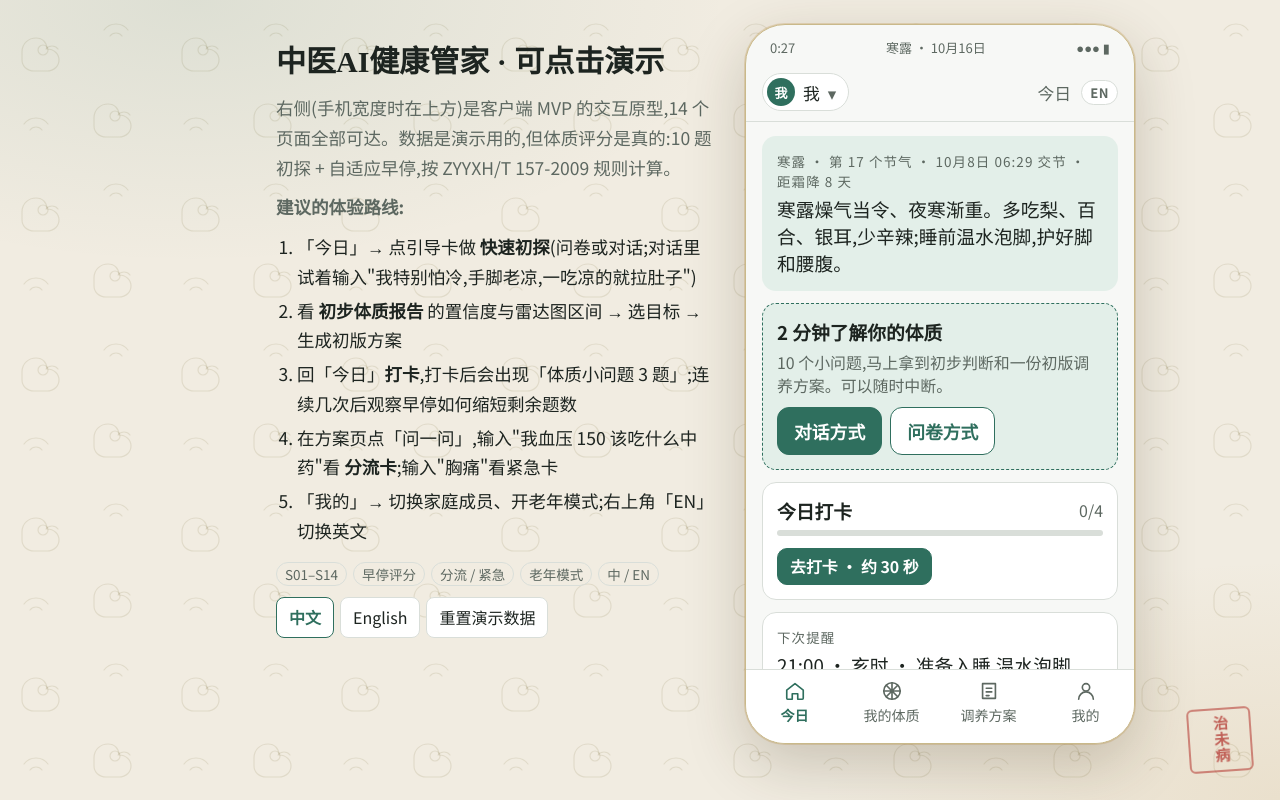
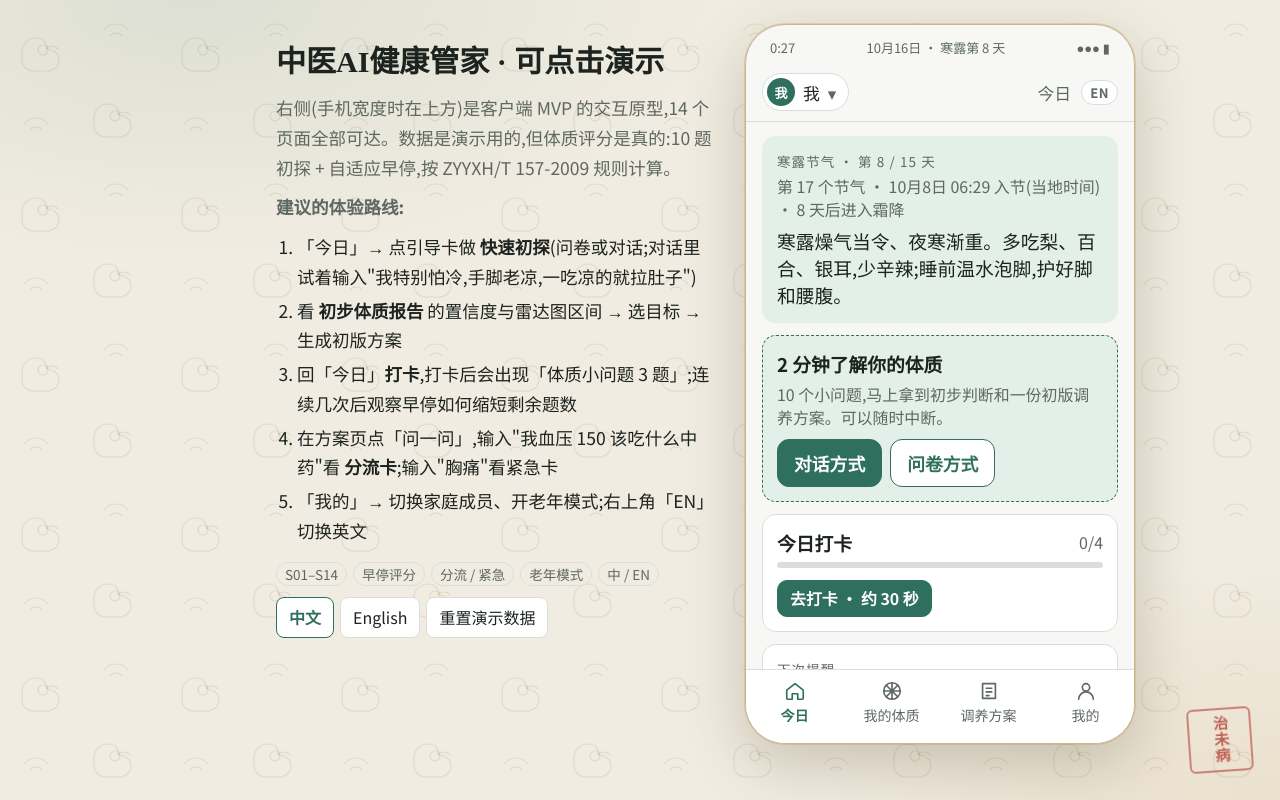
Before and after one commit to shenrao682/tcm-health-manager-demo, a website: page index.html in a window 1280 px wide. Drawn offline with Linux system fonts and the light colour scheme.

Commit message:
Show the solar term as a period: date first, then 'Cold Dew, day 8 of 15'
Status bar: '10月15日 · 寒露第 8 天'. Today card: '寒露节气 · 第 8 / 15 天' with
the onset time labelled as local time and 'N 天后进入霜降'. termAt() now
returns dayOf and length.

Co-Authored-By: Claude Fable 5.1 <noreply@anthropic.com>

```diff
--- a/index.html
+++ b/index.html
@@ -221,7 +221,8 @@ const CTT_TIPS = {"lichun":{"pinghe":{"zh":"立春阳气初生,早起拉伸几
 // current term for a local Date: last instant <= now (user's local time); also next term and days until it
 function termAt(now){ now=now||new Date(); const t=now.getTime(); let cur=null,nxt=null; for(const [code,iso] of TERM_INSTANTS){ const ms=Date.parse(iso); if(ms<=t) cur=[code,ms]; else { nxt=[code,ms]; break; } }
   if(!cur){ cur=TERM_INSTANTS[0].slice(); cur[1]=Date.parse(cur[1]); } const d=TERM_DEFS[cur[0]]; const nd=nxt?TERM_DEFS[nxt[0]]:null; const days=nxt?Math.ceil((nxt[1]-t)/86400000):null;
-  return {code:cur[0],def:d,index:d.i,name:pick(d),season:d.season,start:new Date(cur[1]),next:nd?{code:nxt[0],def:nd,name:pick(nd),days}:null}; }
+  const dayOf=Math.floor((t-cur[1])/86400000)+1; const length=nxt?Math.round((nxt[1]-cur[1])/86400000):15;
+  return {code:cur[0],def:d,index:d.i,name:pick(d),season:d.season,start:new Date(cur[1]),dayOf,length,next:nd?{code:nxt[0],def:nd,name:pick(nd),days}:null}; }
 const TERMNAME = ()=> termAt().name;
 const fmtDate = (d)=> EN()? d.toLocaleDateString('en-US',{month:'short',day:'numeric'}) : `${d.getMonth()+1}月${d.getDate()}日`;
 const fmtTime = (d)=> `${String(d.getHours()).padStart(2,'0')}:${String(d.getMinutes()).padStart(2,'0')}`;
@@ -362,7 +363,7 @@ const TABS = ()=>[["today",tt("今日","Today")],["constitution",tt("我的体
 function render(){
   const phone=document.getElementById("phone"); phone.dataset.elder=S.elder?"1":"0"; phone.dataset.lang=S.lang;
   document.documentElement.lang = EN()?"en":"zh-CN";
-  document.getElementById("sbTerm").textContent = `${TERMNAME()} · ${fmtDate(new Date())}`;
+  const _T=termAt(); document.getElementById("sbTerm").textContent = `${fmtDate(new Date())} · ${tt(`${_T.name}第 ${_T.dayOf} 天`,`${_T.name}, day ${_T.dayOf}`)}`;
   renderSide();
   const m=M(); const top=S.stack[S.stack.length-1];
   const tb=document.getElementById("topbar");
@@ -416,7 +417,7 @@ function renderTab(tab){ return {today:S01,constitution:S04,plan:S06,me:ME}[tab]
 function S01(){
   const m=M(); const a=assess(m); const todayC=m.checkins[S.day]||{};
   const doneN=["sleep","diet","move","mood"].filter(k=>todayC[k]!=null).length;
-  const T0=termAt(); let html=`<div class="card soft"><div class="k">${esc(T0.name)} · ${tt(`第 ${T0.index} 个节气`,ordinal(T0.index)+" solar term")} · ${tt(`${fmtDate(T0.start)} ${fmtTime(T0.start)} 交节`,`began ${fmtDate(T0.start)} ${fmtTime(T0.start)}`)}${T0.next?` · ${tt(`距${T0.next.name} ${T0.next.days} 天`,`${T0.next.days} d to ${T0.next.name}`)}`:""}</div><div>${m.plan?esc(seasonTip(m.plan.code)):esc(pick(T0.def.tip))}</div></div>`;
+  const T0=termAt(); let html=`<div class="card soft"><div class="k">${tt(`${esc(T0.name)}节气 · 第 ${T0.dayOf} / ${T0.length} 天`,`${esc(T0.name)} period · day ${T0.dayOf} of ${T0.length}`)}</div><div class="small muted" style="margin-bottom:6px">${tt(`第 ${T0.index} 个节气 · ${fmtDate(T0.start)} ${fmtTime(T0.start)} 入节(当地时间)`,`${ordinal(T0.index)} term · began ${fmtDate(T0.start)} ${fmtTime(T0.start)} local time`)}${T0.next?` · ${tt(`${T0.next.days} 天后进入${T0.next.name}`,`${T0.next.name} in ${T0.next.days} days`)}`:""}</div><div>${m.plan?esc(seasonTip(m.plan.code)):esc(pick(T0.def.tip))}</div></div>`;
   if(!m.screenerDone){
     html+=`<div class="card guide"><h3>${tt("2 分钟了解你的体质","Know your constitution in 2 minutes")}</h3><p class="small muted" style="margin:0 0 10px">${tt("10 个小问题,马上拿到初步判断和一份初版调养方案。可以随时中断。","10 quick questions for a preliminary type and a first wellness plan. Stop any time.")}</p><div class="row"><button class="btn" data-act="startChat">${tt("对话方式","Chat")}</button><button class="btn sec" data-act="startForm">${tt("问卷方式","Questionnaire")}</button></div></div>`;
   } else if(m.plan){
```
